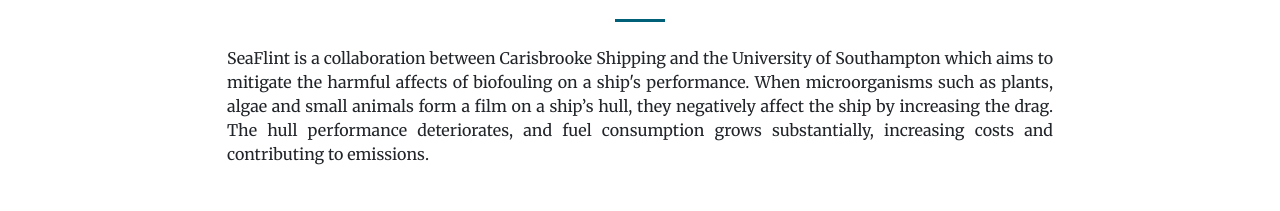
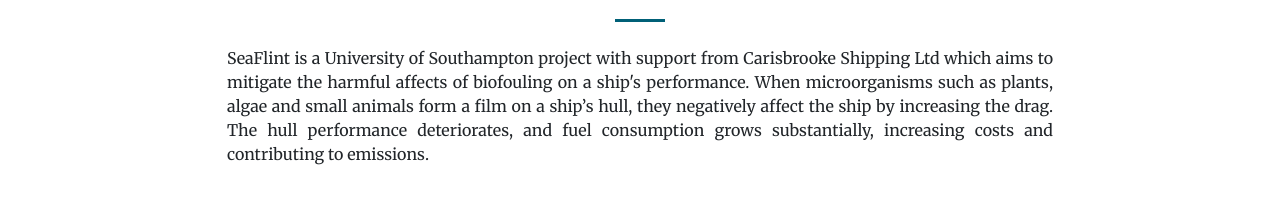
Before and after one commit to SeaFlint/SeaFlint.github.io, a plain HTML site: page index.html in a window 1280 px wide. Shown: the part 1327-1538 px from the top of the page. Drawn offline with nearby package versions, Linux system fonts and the light colour scheme; a web font is replaced by a local one.

Commit message:
Update project description in index

```diff
--- a/index.html
+++ b/index.html
@@ -68,7 +68,7 @@
                 <div class="col-lg-8 text-center mx-auto" style="width: 850px;">
                     <h2 class="section-heading"><strong><span style="color: rgb(31, 87, 112);">About</span></strong></h2>
                     <hr class="my-4" style="border-color: #006077;">
-                    <p class="mb-5" style="text-align: justify;">SeaFlint is a collaboration between Carisbrooke Shipping and the University of Southampton which aims to mitigate the harmful affects of biofouling on a ship's performance. When microorganisms such as plants, algae and small animals form a film on a ship’s hull, they negatively affect the ship by increasing the drag. The hull performance deteriorates, and fuel consumption grows substantially, increasing costs and contributing to emissions.</p>
+                    <p class="mb-5" style="text-align: justify;">SeaFlint is a University of Southampton project with support from Carisbrooke Shipping Ltd which aims to mitigate the harmful affects of biofouling on a ship's performance. When microorganisms such as plants, algae and small animals form a film on a ship’s hull, they negatively affect the ship by increasing the drag. The hull performance deteriorates, and fuel consumption grows substantially, increasing costs and contributing to emissions.</p>
                     <p class="mb-5" style="text-align: justify;">Cleaning fleets is costly, particularly due to lost income when ships are out of action. Through the use of machine learning, we can use data from ships' sensors to optimize the cleaning process and identifying the critical point for cleaning.</p>
                 </div>
             </div>
```
